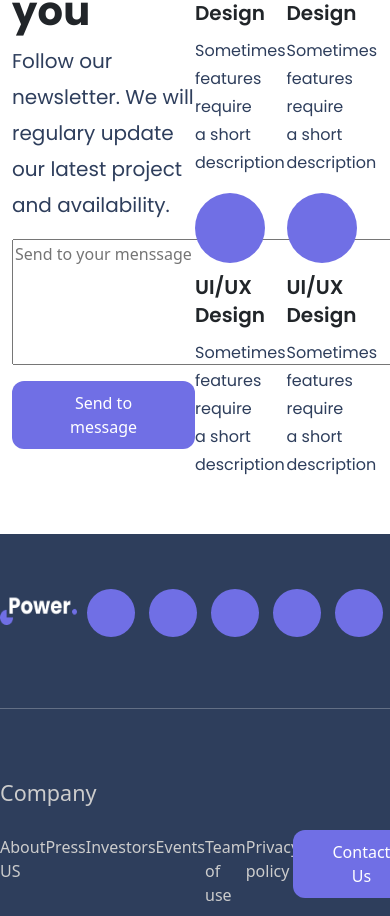
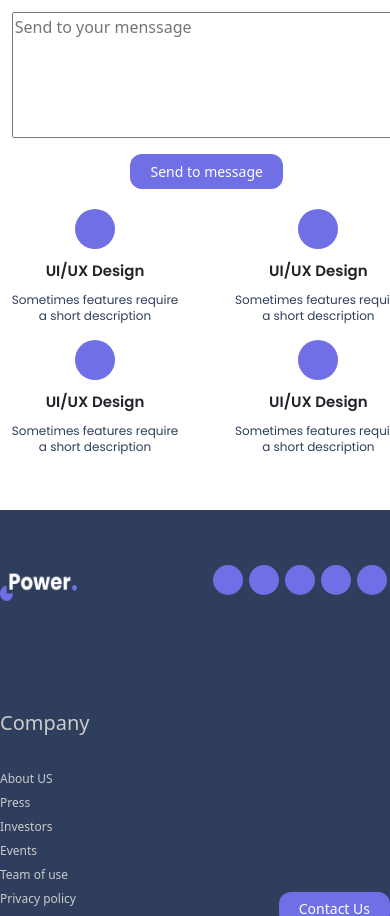
Before and after one commit to alimovshaxzod89/learning_center, a Vue app: page / in a window 390 px wide. Shown: the part 5485-6401 px from the top of the page. Built offline with nearby package versions, Linux system fonts and the light colour scheme; some icons are missing.

Commit message:
Responsive added

```diff
--- a/src/components/AboutUs.vue
+++ b/src/components/AboutUs.vue
@@ -63,7 +63,6 @@ export default {
     font-family: 'Poppins', sans-serif;
     font-weight: 700;
     font-size: 40px;
-    font-weight: 52px;
     letter-spacing: .2px;
 }
 .left p{
@@ -109,4 +108,71 @@ export default {
     padding: 10px 40px;
     margin-top: 10px;
 }
+
+/* Media */
+
+@media only screen and (max-width: 993px) {
+    .about_us{
+        display: block  !important;
+        position: relative;
+        top: 50%;
+        left: 50%;
+        transform: translate(-50%, 0);
+        margin: 0 !important;
+        padding: 0 !important;
+    }
+    .left{
+        width: 100% !important;
+        text-align: center;
+    }
+    .left h1{
+        margin-top: 30px;
+    }
+    .my_btn{
+        margin-bottom: 20px;
+    }
+    .right{
+        width: 100% !important;
+        text-align: center;
+    }
+    .my_icon_group{
+        margin: auto;
+    }
+}
+@media only screen and (max-width: 480px) {
+    .left h1{
+        font-size: 30px;
+    }
+    .left p{
+        font-size: 20px;
+        line-height: 30px;
+    }
+    .my_btn{
+        padding: 7px 20px;
+        font-size: 14px;
+    }
+    .my_icon_group{
+        width: 40px;
+        height: 40px;
+    }
+    .my_icon_group .my_icon{
+        font-size: 16px;
+    }
+    .right h3{
+        font-size: 15px;
+        line-height: 23px;
+    }
+    .right p{
+        font-size: 12px;
+        line-height: 16px;
+    }
+}
+@media only screen and (max-width: 480px) {
+    .right{
+        margin-left: 3%;
+    }
+    .left{
+        margin-left: 3%;
+    }
+}
 </style>
--- a/src/components/Footer.vue
+++ b/src/components/Footer.vue
@@ -22,9 +22,9 @@
                 </div>
             </div>
         </div>
-        <hr class="container" style="color: white;">
+        <hr class="hr container" style="color: white;">
 
-        <div class="footer_two container d-flex justify-content-between">
+        <div class="footer_two container d-flex">
             <div class="footer_menu w-75">
                 <h4>Company</h4>
                 <ul>
@@ -48,7 +48,7 @@
                     </li>
                 </ul>
             </div>
-            <div class="footer_btn">
+            <div class="footer_btn d-flex justify-content-end w-25">
                 <button class="my_btn">Contact Us</button>
             </div>
         </div>
@@ -121,4 +121,68 @@ ul li a{
     text-decoration: none;
     color: #ccc;
 }
+
+.hr{
+    z-index: 2;
+}
+@media only screen and (max-width: 985px) {
+    .my_icon_group{
+        width: 40px;
+        height: 40px;
+        margin: 0 4px;
+    }
+    .my_btn{
+        padding: 6px 20px;
+        font-size: 14px;
+    }
+    .footer_menu h4{
+        font-size: 20px;
+    }
+    .footer_menu ul li a{
+        font-size: 12px;
+    }
+
+}
+@media only screen and (max-width: 579px) {
+    ul{
+        display: block !important;
+    }
+    .footer_btn{
+        display: flex;
+        align-items: flex-end;
+        z-index: 2;
+    }
+}
+@media only screen and (max-width: 486px) {
+    .footer{
+        position: relative;
+        z-index: 2;
+    }
+    .footer_two{
+    }
+    .my_icon_group{
+        width: 30px;
+        height: 30px;
+        margin: 0 3px;
+        z-index: 2;
+    }
+    .hr{
+        display: none;
+    }
+    .footer::after{
+        content: '';
+        position: absolute;
+        top: 0;
+        right: -25px;
+        clip-path: inset(0 0 1% 65%);
+        background-color: #2E3E5C;
+        width: 100%;
+        height: 100%;
+    }
+    .footer_btn{
+        width: 50% !important;
+        display: flex;
+        align-items: flex-end !important;
+    }
+}
 </style>
--- a/src/components/Teachers.vue
+++ b/src/components/Teachers.vue
@@ -1,8 +1,8 @@
 <template>
     <div class="content mt-5">
         <component :is="selectedComp"></component>
-        <div class="container row m-auto">
-
+        <div class="container  m-auto">
+            <div class="row">
             <div class="teacher_cards col-md-3 col-sm-6 " @click="selectedComp='AboutTeacher1'">
                 <div class="teacher_photo d-flex justify-content-center">
                     <img src="@/assets/img/teacher1.png" alt="">
@@ -33,6 +33,7 @@
                 </div>
                 <h4>Dr.Martin</h4>
                 <p>Anothomy</p>
+            </div>
             </div>
         </div>
     </div>
@@ -98,7 +99,7 @@ p{
 }
 @media only screen and (max-width: 406px) {
     .container{
-        margin-left: 5% !important;
+        margin-left: 3% !important;
     }
 }
 </style>
```
